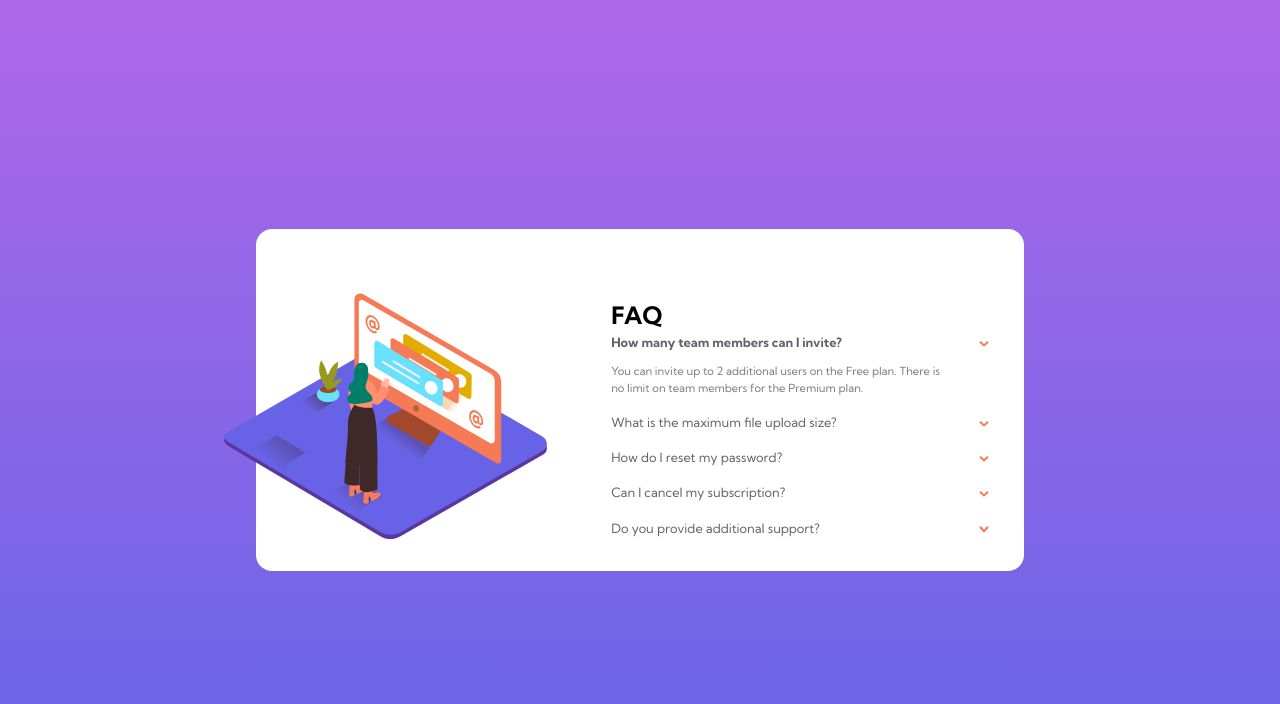
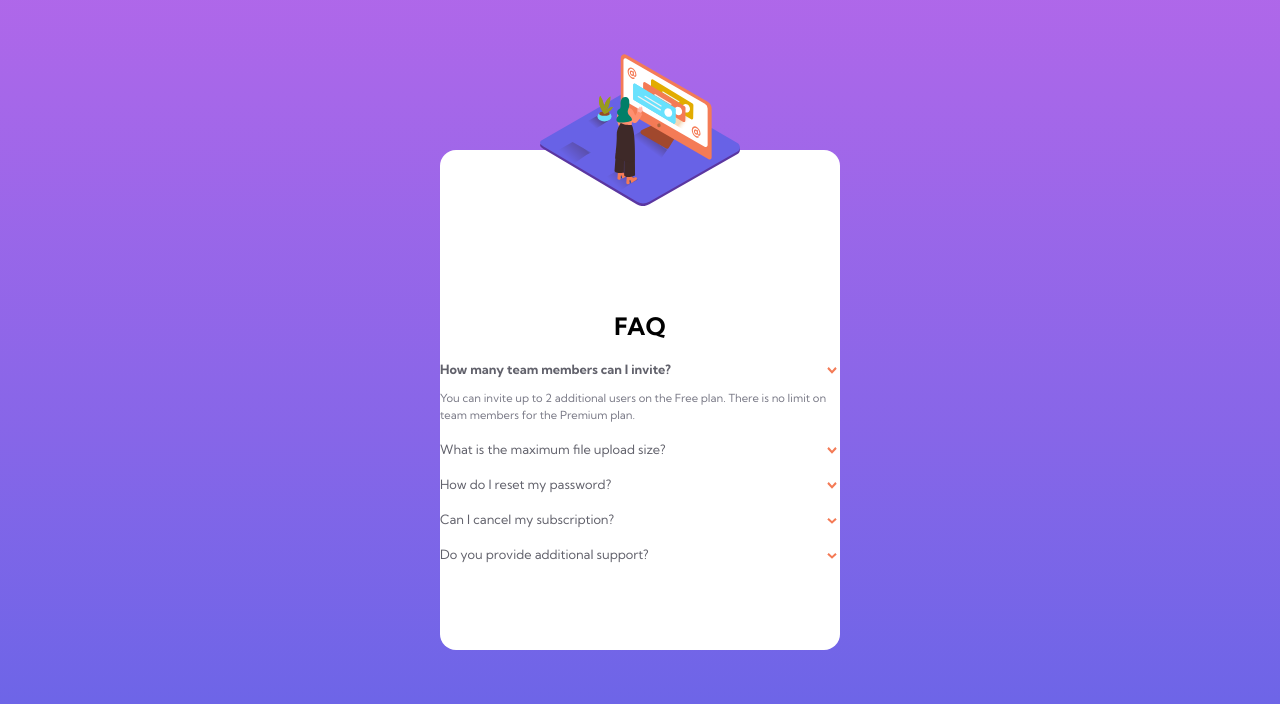
Before and after one commit to rlabuonora/frontend-mentor-faq-accordion, a plain HTML site: page index.html in a window 1280 px wide. Drawn offline with Linux system fonts and the light colour scheme.

Commit message:
Version 1

```diff
--- a/style.css
+++ b/style.css
@@ -52,23 +52,15 @@
   }
 
 
-
-
 body {
   background: linear-gradient(hsl(273, 75%, 66%), hsl(240, 73%, 65%));
   font-family: 'Kumbh Sans', sans-serif;
-  align-items: center;
-  justify-content: center;
-}
 
-.flex {
-    display: flex;
 }
 
 h1 {
     font-size: 1.5em;
-    text-align: center;
-    margin-top: 1.5em;
+
 }
 
 h2 {
@@ -77,19 +69,8 @@ h2 {
 
 }
 
-.img-wrap {
-    max-width: 60%;
-    margin-top: -5em;
-    margin-left: auto;
-    margin-right: auto;
-}
-
-
-.container {
-    background-color: white;
-    width: 33ch;
-    border-radius: 1em;
-    padding-bottom: 1.5em;
+.col-1, .col-2 {
+    flex: 1;
 }
 
 .btn {
@@ -104,22 +85,43 @@ h2 {
     text-indent: 10em;
     overflow: hidden;
     line-height: 0.1;
+    cursor: pointer;
 }
 
 
 li > p {
     font-size: .7em;
     margin-top: 1em;
-    max-width: 90%;
     color: hsl(240, 5%, 50%);
 
 }
-li > .flex {
+
+.flex {
+    display: flex;
+
+}
+
+body.flex {
+    justify-content: center;
+    align-items: center;
+}
+
+h2.flex {
     justify-content: space-between;
     align-items: baseline;
 }
+
+.container {
+    display: flex;
+    min-width: 60%;
+    max-width: 80%;
+    height: 70%;
+    background-color: white;
+    border-radius: 1em;
+    padding: 6em 3em 4em;
+}
 ul {
-    padding: 1em;
+    padding: 1em 1em 1em 0;
 }
 
 ul > li {
@@ -147,27 +149,51 @@ li > h2 {
 }
 
 
-@media (min-width: 50em) {
+img {
+    width: 350px;
+}
+
+.img-wrap {
+    margin-left: -8em;
+}
+
+
+@media (max-width: 80em) {
     .container {
-        display: flex;
-        width: 60%;
-        padding: 2em;
-    }
-
-    .img-wrap {
-        margin-left: -4em;
-        margin-top: 2em;
-        max-width: 100%;
-
+        flex-direction: column;
+        padding: 0;
+        height: 500px;
+        min-width: 400px;
+        max-width: 40px;
 
     }
 
-    h1 {
-        text-align: left;
+    img {
+        width: 50%;
+        margin: -6em auto 1em auto;
+    }
+    .img-wrap {
+        margin: 0;
     }
 
     ul {
         padding: 0;
+        margin-top: 1em;
+    }
+
+    h2 > button {
+        margin-left: 1.5em;
+    }
+
+    .col-1, .col-2 {
+        display: flex;
+        justify-content: center;
+        flex-direction: column;
+        align-items:  center;
+    }
+
+    .col-2 {
+        flex-grow: 6;
     }
 
 
```
Also changed, not shown: index2.html (deleted, +0 -109 lines).
